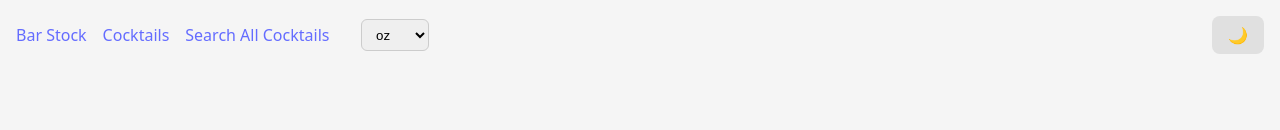
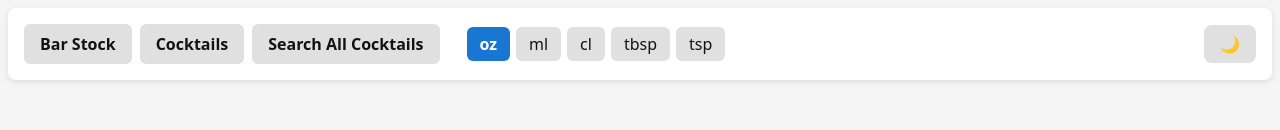
Before and after one commit to masterpoag/Bar-Mate, a React (Vite) app: page / in a window 1280 px wide. Shown: the top 130 px of the page. Built offline with nearby package versions, Linux system fonts and the light colour scheme.

Commit message:
redid the top UI

```diff
--- a/src/App.jsx
+++ b/src/App.jsx
@@ -6,6 +6,8 @@ import CocktailsPage from "./pages/cocktails";
 import cocktailsData from "./data/cocktails.json";
 import SearchCocktailsPage from "./pages/search";
 import HomePage from "./pages";
+
+const units = ["oz", "ml", "cl", "tbsp", "tsp"];
 
 export default function App() {
   // Load from cookies or defaults
@@ -19,23 +21,20 @@ export default function App() {
     return saved === "true" ? true : false;
   });
 
-  // New: unit state (oz, ml, cl, tbsp, tsp)
   const [unit, setUnit] = useState(() => {
     const saved = Cookies.get("unit");
     return saved || "oz";
   });
 
-  // Save to cookies whenever barStock changes
+  // Save cookies
   useEffect(() => {
     Cookies.set("barStock", JSON.stringify(barStock), { expires: 7 });
   }, [barStock]);
 
-  // Save darkMode to cookies
   useEffect(() => {
     Cookies.set("darkMode", darkMode, { expires: 30 });
   }, [darkMode]);
 
-  // Save unit to cookies
   useEffect(() => {
     Cookies.set("unit", unit, { expires: 30 });
   }, [unit]);
@@ -46,36 +45,45 @@ export default function App() {
     document.body.style.color = darkMode ? "#f5f5f5" : "#121212";
   }, [darkMode]);
 
-  return (
-    <Router>
-      <nav style={{ display: "flex", padding: "1rem", alignItems: "center" }}>
-        <Link to="/bar" style={{ marginRight: "1rem" }}>Bar Stock</Link>
-        <Link to="/cocktails" style={{ marginRight: "1rem" }}>Cocktails</Link>
-        <Link to="/search" style={{ marginRight: "1rem" }}>Search All Cocktails</Link>
+  const navStyle = {
+    display: "flex",
+    flexWrap: "wrap",
+    alignItems: "center",
+    padding: "1rem",
+    gap: "0.5rem",
+    background: darkMode ? "#1e1e1e" : "#fff",
+    boxShadow: darkMode
+      ? "0 2px 6px rgba(0,0,0,0.7)"
+      : "0 2px 6px rgba(0,0,0,0.1)",
+    borderRadius: "8px",
+    margin: "0.5rem",
+  };
 
-        {/* Unit selector */}
-        <select
-          value={unit}
-          onChange={(e) => setUnit(e.target.value)}
-          style={{
-            marginLeft: "1rem",
-            padding: "0.4rem 0.6rem",
+  const linkStyle = {
+    textDecoration: "none",
+    padding: "0.5rem 1rem",
     borderRadius: "6px",
-            border: "1px solid #ccc",
+    background: darkMode ? "#333" : "#e0e0e0",
+    color: darkMode ? "#f5f5f5" : "#121212",
+    fontWeight: "bold",
+    transition: "all 0.3s",
+  };
+
+  const unitButtonStyle = (u) => ({
+    padding: "0.4rem 0.8rem",
+    margin: "0 0.2rem",
+    borderRadius: "6px",
+    border: "none",
     cursor: "pointer",
-          }}
-        >
-          <option value="oz">oz</option>
-          <option value="ml">ml</option>
-          <option value="cl">cl</option>
-          <option value="tbsp">tbsp</option>
-          <option value="tsp">tsp</option>
-        </select>
+    fontWeight: unit === u ? "bold" : "normal",
+    background: unit === u
+      ? darkMode ? "#ff6f61" : "#1976d2"
+      : darkMode ? "#333" : "#e0e0e0",
+    color: unit === u ? "#fff" : darkMode ? "#f5f5f5" : "#121212",
+    transition: "all 0.3s",
+  });
 
-        <button
-          onClick={() => setDarkMode(prev => !prev)}
-          style={{
-            marginLeft: "auto",
+  const darkModeButtonStyle = {
     padding: "0.5rem 1rem",
     borderRadius: "8px",
     border: "none",
@@ -84,7 +92,34 @@ export default function App() {
     background: darkMode ? "#333" : "#e0e0e0",
     color: darkMode ? "#f5f5f5" : "#121212",
     transition: "all 0.3s",
-          }}
+    marginLeft: "auto",
+  };
+
+  return (
+    <Router>
+      <nav style={navStyle}>
+        {/* Navigation links */}
+        <Link to="/bar" style={linkStyle}>Bar Stock</Link>
+        <Link to="/cocktails" style={linkStyle}>Cocktails</Link>
+        <Link to="/search" style={linkStyle}>Search All Cocktails</Link>
+
+        {/* Measurement buttons */}
+        <div style={{ display: "flex", marginLeft: "1rem" }}>
+          {units.map((u) => (
+            <button
+              key={u}
+              style={unitButtonStyle(u)}
+              onClick={() => setUnit(u)}
+            >
+              {u}
+            </button>
+          ))}
+        </div>
+
+        {/* Dark mode toggle */}
+        <button
+          onClick={() => setDarkMode(prev => !prev)}
+          style={darkModeButtonStyle}
         >
           {darkMode ? "🌞" : "🌙"}
         </button>
```
Lines whose indentation alone changed are shown as unchanged.
